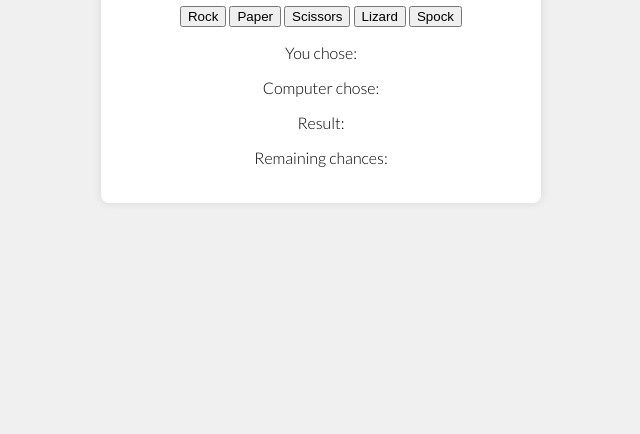
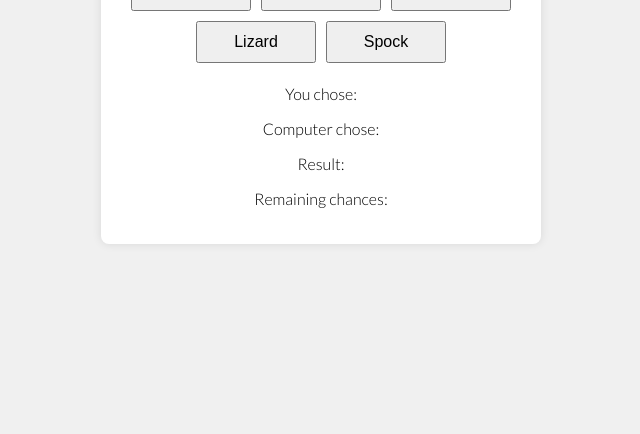
Before and after one commit to RalucaNechita/Game-One, a plain HTML site: page index.html in a window 1280 px wide. Shown: the part 366-800 px from the top of the page, without its empty margins (319-959 px from the left). Drawn offline with Linux system fonts and the light colour scheme.

Commit message:
Add style to choice boxes and button

```diff
--- a/assets/css/style.css
+++ b/assets/css/style.css
@@ -23,3 +23,22 @@ body {
     width: 400px;
     margin: 0 auto;
 }
+
+h1 {
+    margin-bottom: 20px;
+}
+
+.choices {
+    display: flex;
+    flex-wrap: wrap;
+    justify-content: center;
+}
+
+.choices button {
+    margin: 5px;
+    padding: 10px 20px;
+    font-size: 16px;
+    cursor: pointer;
+    flex: 1 1 30%;
+    max-width: 120px;
+}
```
